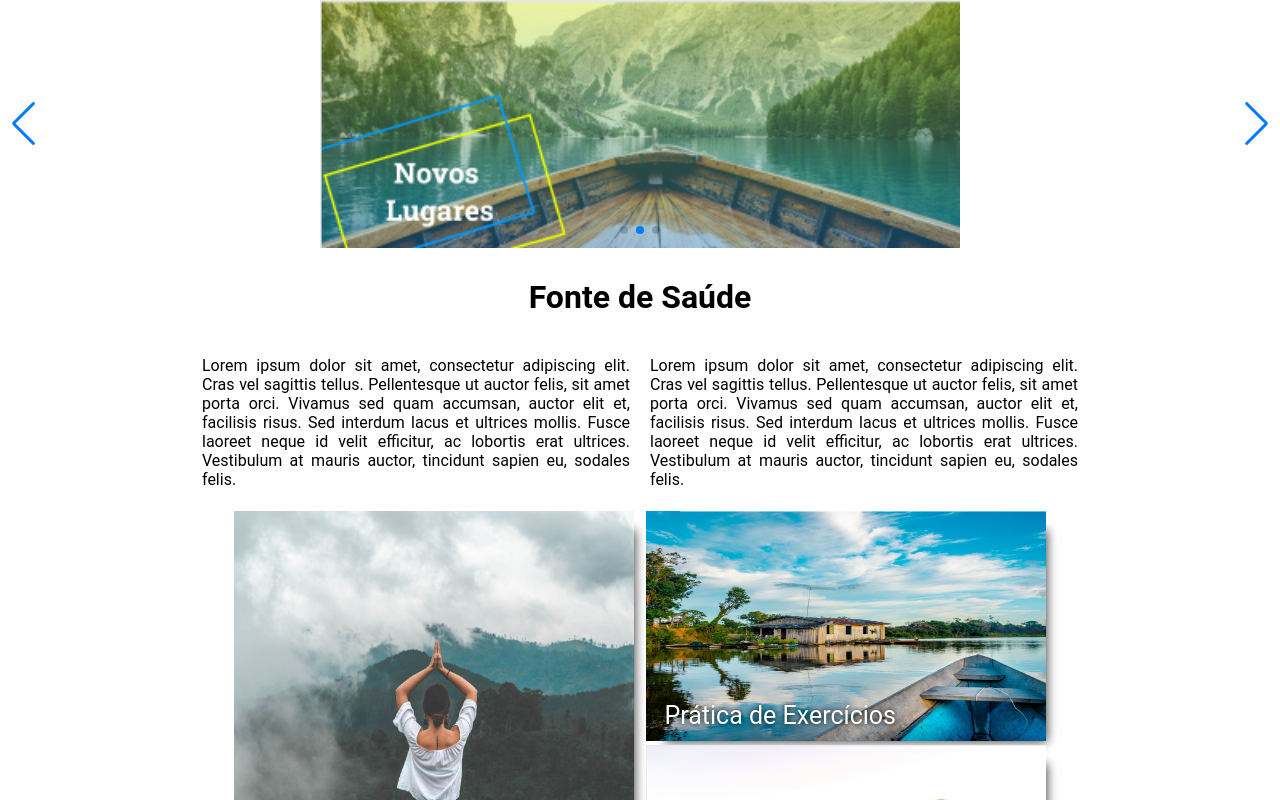
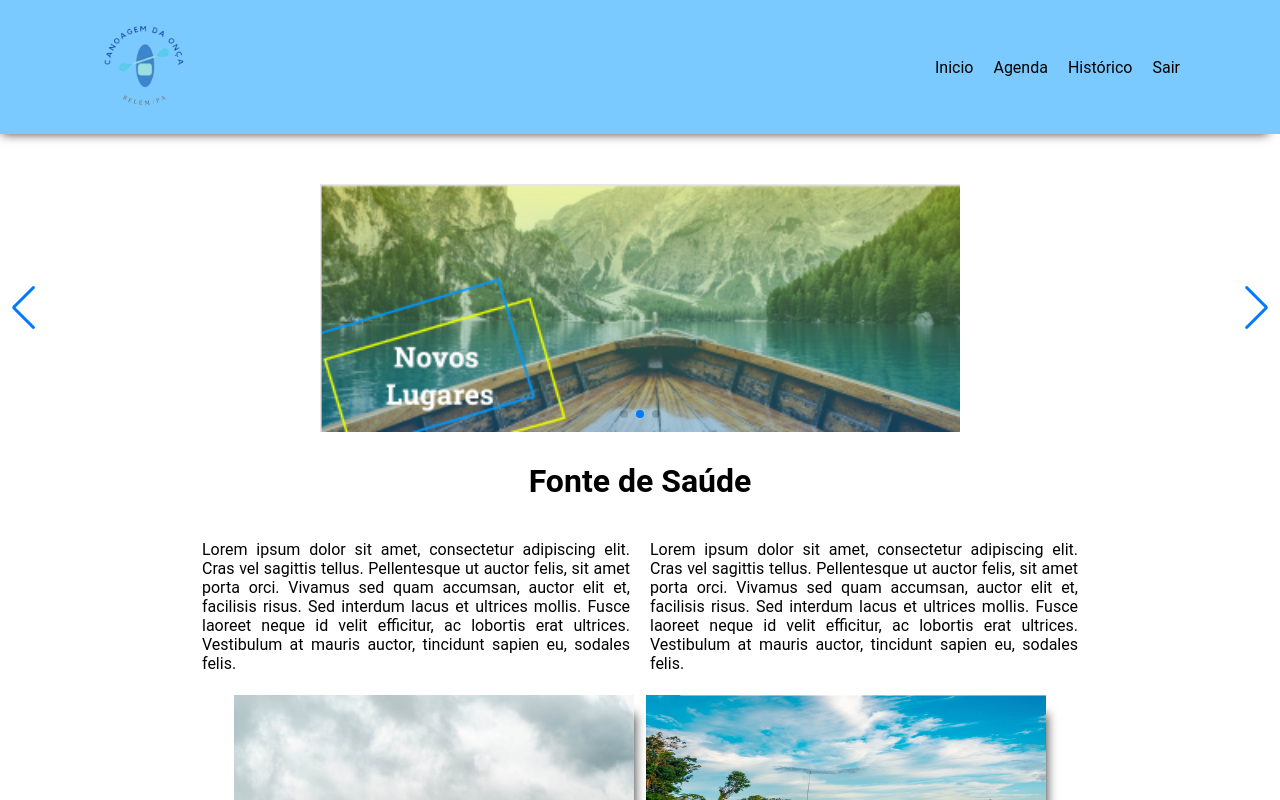
Before and after one commit to Jose-Nonato/Kayake-da-Onca, a React (Create React App) app in the folder app/: page /dashboard in a window 1280 px wide. Shown: the top 800 px of the page. Built offline with nearby package versions, Linux system fonts and the light colour scheme.

Commit message:
feat: dashboard page

```diff
--- a/app/package.json
+++ b/app/package.json
@@ -3,6 +3,7 @@
   "version": "0.1.0",
   "private": true,
   "dependencies": {
+    "@material-ui/core": "^4.12.4",
     "@testing-library/jest-dom": "^5.14.1",
     "@testing-library/react": "^13.0.0",
     "@testing-library/user-event": "^13.2.1",
--- a/app/src/App.js
+++ b/app/src/App.js
@@ -1,9 +1,10 @@
 import { BrowserRouter, Routes, Route } from 'react-router-dom';
 
 import About from './views/about/about.js';
+import Dashboard from '../src/views/dashboard/dashboard.js';
+import Schedule from './views/schedule/schedule.js';
 
 import './global.css';
-import Dashboard from '../src/views/dashboard/dashboard.js';
 
 function App() {
   return (
@@ -11,6 +12,7 @@ function App() {
       <Routes>
         <Route path='/' element={<About/>}/>
         <Route path='/dashboard' element={<Dashboard/>}/>
+        <Route path='/schedule' element={<Schedule/>}/>
       </Routes>
     </BrowserRouter>
   );
--- a/app/src/components/header/header.js
+++ b/app/src/components/header/header.js
@@ -1,25 +1,19 @@
 import React from "react";
 import logo from '../../assets/logo.png'
+
 import { Container } from './styles.js';
 
 function Header() {
     return(
         <Container>
             <div className="logo">
-                <a><img src={logo}></img></a>
+                <img src={logo} alt="logo"/>
             </div>
-
-            <div className="menu">
-                <ul className="nav__item__1">
-                    <li><a>Início</a></li>
-                    <li><a href="#how">Como Funciona</a></li>
-                    <li><a>Quem Somos</a></li>
-                </ul>
-                <ul className="nav__item__2">
-                    <li><a>Cadastrar</a></li>
-
-                    <li><a>Entrar</a></li>
-                </ul>
+            <div className="links">
+                <a href="/dashboard">Inicio</a>
+                <a href="/schedule">Agenda</a>
+                <a href="/">Histórico</a>
+                <a href="/">Sair</a>
             </div>
         </Container>
     );
--- a/app/src/components/header/styles.js
+++ b/app/src/components/header/styles.js
@@ -3,47 +3,30 @@ import styled from "styled-components";
 export const Container = styled.div`
     display: flex;
     justify-content: space-between;
+    align-items: center;
 
     padding: 20px 100px;
     background: rgba(0, 153, 255, 0.52);
-    box-shadow: 0px 10px 18px -7px rgba(0,0,0,0.75);
+    box-shadow: -5px 7px 10px -7px rgba(0,0,0,0.75);
 
-    .menu
-    {
-        display: flex;
-        align-items:center;
-        ul
-        {
-            list-style: none;
-            display: flex;
-            a
-            {
-                text-decoration: none;
-                color: #333;
-                font-weight:600;
+    margin-bottom: 50px;
 
-                transition: .5s ease;
-                &:hover{
-                    color:#fff;
-                }
-            }
-
+    .logo {
+        img {
+            width: 90px;
+            height: 90px;
         }
-        .nav__item__1
-        {
-            li{ margin-left: 2rem; }
-        }
-        .nav__item__2
-        {
-            li{ margin-left: 2rem }
-
-
-        }
-
     }
 
-    img
-    {
-        width: 90px;
+    .links {
+        a {
+            text-decoration: none;
+            color: black;
+            margin-left: 20px;
+            transition: .3s ease-in-out;
+            &:hover {
+                color: #fff;
+            }
+        }
     }
 `;
--- a/app/src/views/about/styles.js
+++ b/app/src/views/about/styles.js
@@ -4,6 +4,45 @@ export const Container = styled.div`
     display: flex;
     flex-direction: column;
     scroll-behavior: smooth;
+
+    header {
+        display: flex;
+        justify-content: space-between;
+        align-items: center;
+
+        padding: 20px 100px;
+        background: rgba(0, 153, 255, 0.52);
+        box-shadow: -5px 7px 10px -7px rgba(0,0,0,0.75);
+
+        .logo {
+            img {
+                width: 90px;
+                height: 90px;
+            }
+        }
+
+        .links {
+            a {
+                text-decoration: none;
+                color: black;
+                margin-left: 15px;
+                cursor: pointer;
+                transition: .3s ease-in-out;
+                &:hover {
+                    color: white;
+                }
+            }
+            Button {
+                color: black;
+                margin-left: 15px;
+                transition: .3s ease-in-out;
+                &:hover {
+                    color: white;
+                }
+            }
+        }
+    }
+
     main {
         .start {
             display: flex;
@@ -115,3 +154,33 @@ export const Container = styled.div`
     }
 
 `;
+
+export const Card = styled.div`
+    background-color: #fff;
+    width: 50%;
+    padding: 15px;
+    box-shadow: -5px 7px 10px -7px rgba(0,0,0,0.75);
+
+    position: absolute;
+    top: 20%;
+    left: 20%;
+
+    h1 {
+        padding: 10px;
+    }
+
+    .icon {
+        width: 45px;
+        height: 45px;
+        margin: 5px;
+    }
+
+    .input {
+        width: 70%;
+        margin: 10px;
+    }
+
+    Button {
+        width: 30%;
+    }
+`;
--- a/app/src/views/dashboard/dashboard.js
+++ b/app/src/views/dashboard/dashboard.js
@@ -2,6 +2,7 @@ import React from "react";
 
 import Carousel from '../../components/carousel/carousel.js';
 import Footer from '../../components/footer/footer.js';
+import Header from "../../components/header/header.js";
 
 import {Container} from './styles.js';
 
@@ -12,6 +13,7 @@ import trail from '../../assets/trail.png';
 function Dashboard () {
     return(
         <Container>
+            <Header/>
             <Carousel/>
             <main>
                 <div className="one">
--- /dev/null
+++ b/app/src/views/schedule/schedule.js
@@ -0,0 +1,16 @@
+import React from "react";
+
+import { Container } from "@material-ui/core";
+
+import Header from '../../components/header/header.js';
+
+function Schedule() {
+    return(
+        <Container>
+            <Header/>
+            <h1>Schedule</h1>
+        </Container>
+    )
+}
+
+export default Schedule;
--- /dev/null
+++ b/app/src/views/schedule/styles.js
@@ -0,0 +1,3 @@
+import styled from "styled-components";
+
+export const Container = styled.div``;
```
Also changed, not shown: app/src/views/about/about.js (+132 -6 lines), 1 other file (tests, documents, lock files or other folders).
